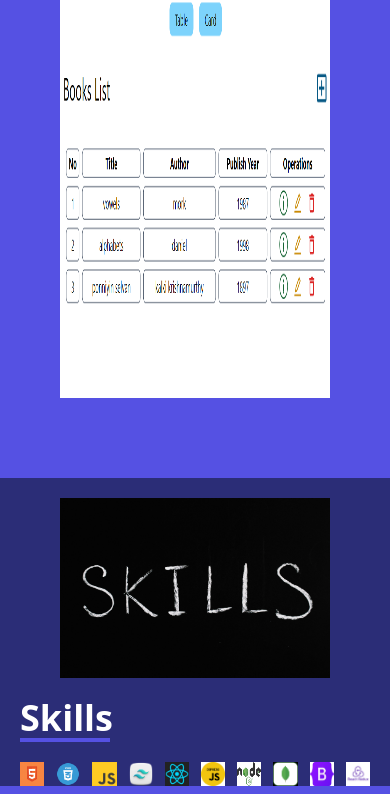
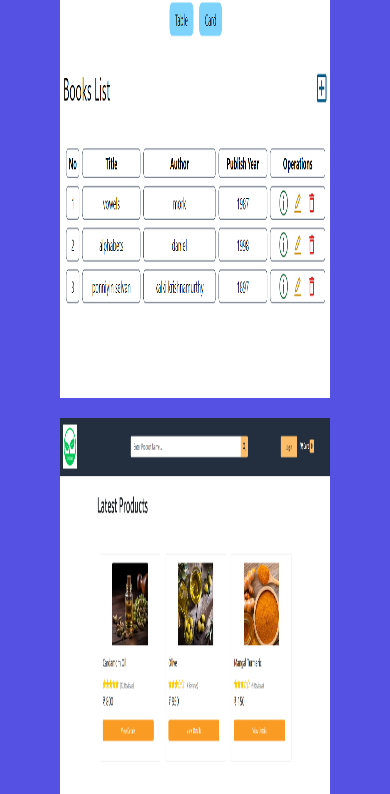
Before and after one commit to balasoundariya-fullstackdeveloper/portfolio, a React (Create React App) app: page / in a window 390 px wide. Shown: the part 2848-3642 px from the top of the page. Built offline with nearby package versions, Linux system fonts and the light colour scheme.

Commit message:
fouth mern project added

```diff
--- a/src/components/Projects.js
+++ b/src/components/Projects.js
@@ -1,53 +1,60 @@
 import websiteImg1 from "../assets/homerental.png";
 import websiteImg2 from "../assets/quizapp.png";
 import websiteImg3 from "../assets/bookstore.png";
+import websiteImg4 from "../assets/ecommerce.png";
 
 function Projects() {
   const config = {
     projects: [
       {
+        title: "Home Rental Application",
         image: websiteImg1,
-        description: "I developed a Full Stack Home Rentals application that enables users to create, manage, and search for property listings. Leveraging technologies like React, Redux and  CSS, I implemented features such as user authentication, property creation, booking functionality, and wishlist management. My proficiency in Redux and MongoDB allowed me to build a seamless user experience. The project demonstrates my skills in full-stack development, UI design, and database management.KEYSKILLS: react,node,JWT,mongoose,express,materialUI",
+        description:
+          "I developed a Full Stack Home Rentals application that enables users to create, manage, and search for property listings. Leveraging technologies like React, Redux and CSS, I implemented features such as user authentication, property creation, booking functionality, and wishlist management. My proficiency in Redux and MongoDB allowed me to build a seamless user experience. The project demonstrates my skills in full-stack development, UI design, and database management.KEYSKILLS: react,node,JWT,mongoose,express,materialUI",
         link: "https://inspiring-starship-a6f49e.netlify.app/",
       },
       {
+        title: "Quiz App",
         image: websiteImg2,
-        description: "I am creating a quiz website or app using React.js. In this quiz app, can update their own questions and provide multiple options. If a user selects the wrong answer, the app will display the correct answer. After submitting answers for all questions, the React.js quiz app will show the final score.Press Reset button for restart a quiz. KEYSKILLS:Javascript,CSS,Html,React.",
+        description:
+          "I am creating a quiz website or app using React.js. In this quiz app, can update their own questions and provide multiple options. If a user selects the wrong answer, the app will display the correct answer. After submitting answers for all questions, the React.js quiz app will show the final score.Press Reset button for restart a quiz. KEYSKILLS:Javascript,CSS,Html,React.",
         link: "https://jazzy-bubblegum-cf102b.netlify.app/",
       },
       {
+        title: "Book Store",
         image: websiteImg3,
-        description: "This project demonstrates a Book Store application built using the MERN stack.Users can perform the following actions:Create Books: Add new books to the store. Edit Books: Modify existing book details. Delete Books: Remove books from the database. Features: Table View: By default, the home page displays books in a table format. Card View: Users can switch to a card view by clicking the “Card” button. Real-time Updates: Newly created, edited, and deleted books are automatically reflected in the database.KEYSKILLS:React,MongoDB,Express.js,Node.js",
+        description:
+          "This project demonstrates a Book Store application built using the MERN stack.Users can perform the following actions:Create Books: Add new books to the store. Edit Books: Modify existing book details. Delete Books: Remove books from the database. Features: Table View: By default, the home page displays books in a table format. Card View: Users can switch to a card view by clicking the “Card” button. Real-time Updates: Newly created, edited, and deleted books are automatically reflected in the database.KEYSKILLS:React,MongoDB,Express.js,Node.js",
         link: "https://spectacular-belekoy-5cd9d9.netlify.app/",
+      },
+      {
+        title: "Ecommerce App",
+        image: websiteImg4,
+        description:
+          "This e-commerce website allows users to sign up, log in, view products via pagination or search, order products, submit reviews, and manage their cart. Users can adjust product quantities in the cart, proceed to checkout, enter shipping information, confirm orders, and complete payments. The navigation bar includes profile, order, and logout options. Admins, who are assigned roles in the database, have access to a dashboard where they can add, edit, delete products, and update product statuses (processing, shipped, delivered).",
+        link: "https://ecommerce-glj2.onrender.com",
       },
     ],
   };
 
   return (
-    <section
-      id="projects"
-      className="flex  flex-col py-20 px-5 justify-center bg-primary text-white"
-    >
+    <section id="projects" className="flex flex-col py-20 px-5 justify-center bg-primary text-white">
       <div className="w-full">
         <div className="flex flex-col px-10 py-5">
-          <h1 className="text-4xl border-b-4 border-secondary mb-5 w-[150px] font-bold">
-            Projects
-          </h1>
-          <p>
-            These are some of my best projects. I have built these with React,
-            MERN and CSS. Check them out.
-          </p>
+          <h1 className="text-4xl border-b-4 border-secondary mb-5 w-[150px] font-bold">Projects</h1>
+          <p>These are some of my best projects. I have built these with React, MERN and CSS. Check them out.</p>
         </div>
       </div>
       <div className="w-full">
-        <div className="flex flex-col md:flex-row px-10 gap-5">
+        <div className="flex flex-wrap px-10 gap-5">
           {config.projects.map((project) => (
-            <div className="relative">
-              <img className="h-[400px] w-[450px]" src={project.image} alt='' />
+            <div className="relative w-full md:w-[30%]" key={project.title}>
+              <img className="h-[400px] w-full" src={project.image} alt={project.title} />
               <div className="project-desc">
-                <p className="text-center px-5 py-5">{project.description}</p>
+                <p className="text-center py-3">{project.title}</p>
+                <p className="text-center px-5 py-4">{project.description}</p>
                 <div className="flex justify-center">
-                  <a className="btn"  href={project.link}rel="noreferrer" target="_blank" >
+                  <a className="btn" href={project.link} rel="noreferrer" target="_blank">
                     View Project
                   </a>
                 </div>
```
Also changed, not shown: src/assets/ecommerce.png (added).
